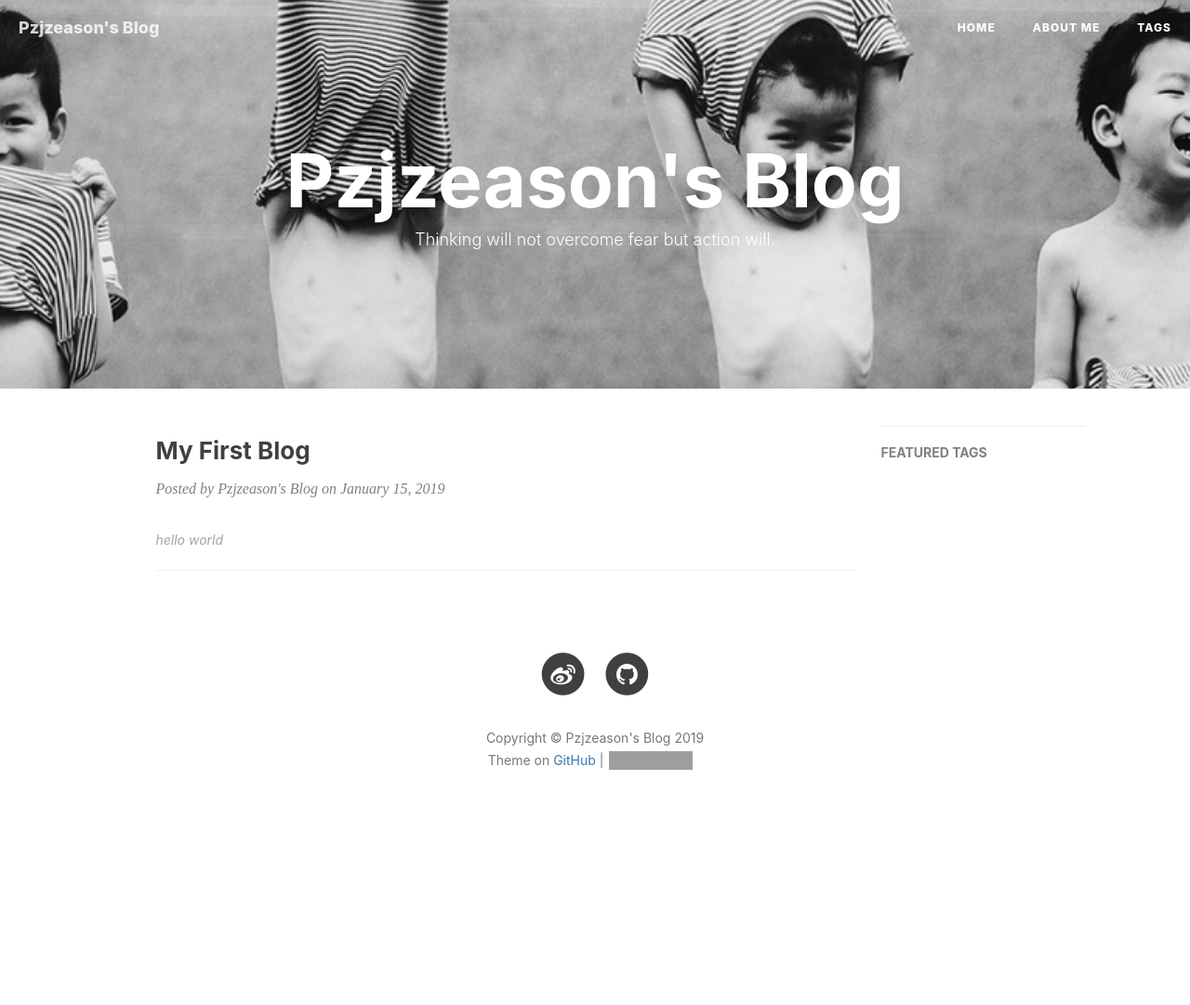
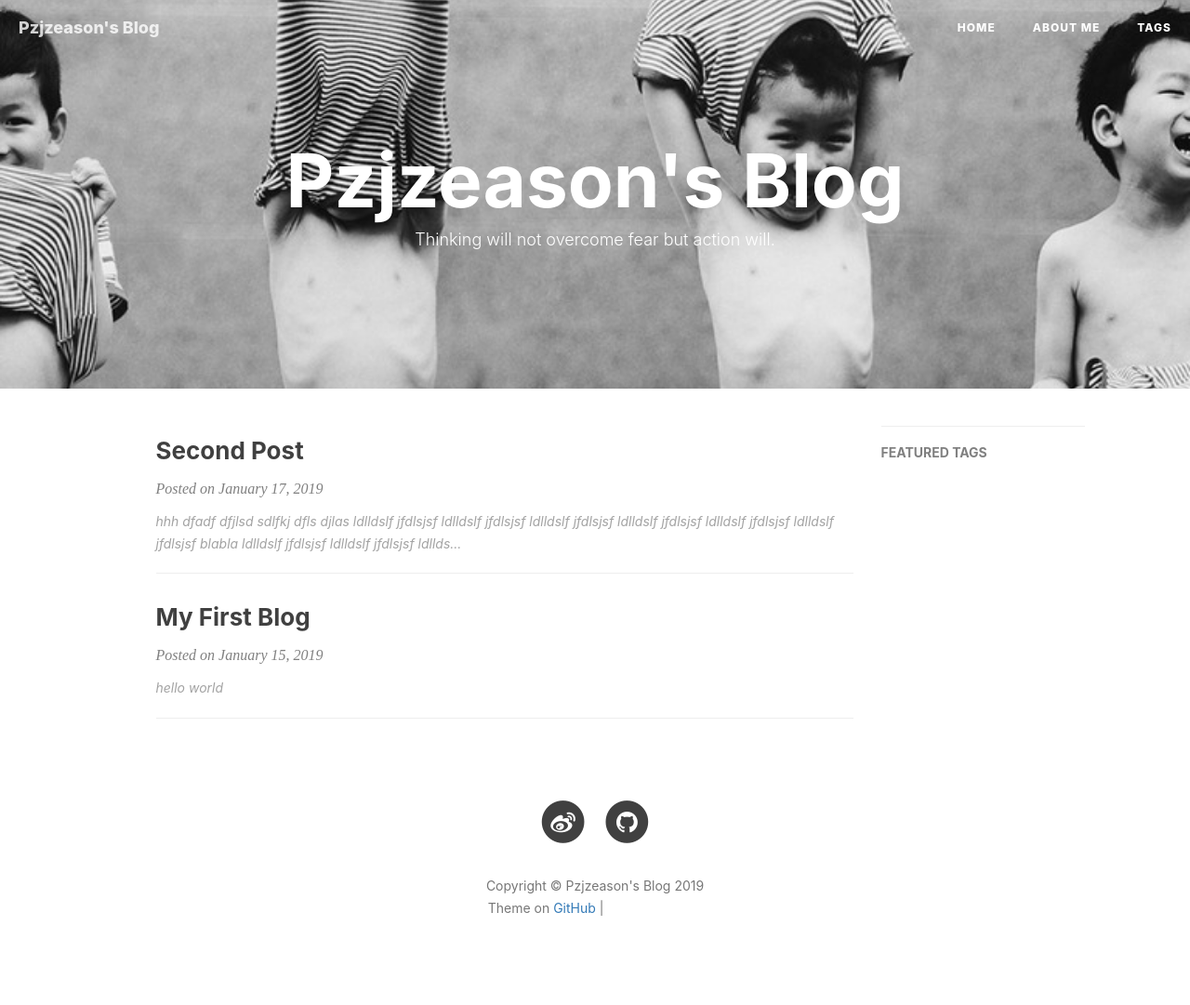
Before and after one commit to pzjzeason/pzjzeason.github.io, a Jekyll site: the page built from index.html, in a window 1280 px wide. Shown: the whole page at 93% size. Built offline with Jekyll 4.4.1, drawn with Linux system fonts in a browser that asks for light colours; nearby versions of some CDN libraries; the list of posts is cut into pages by our own code; comment, search, counter and statistics services are not loaded; before the commit the page ends 922 px from its top, so only the background shows below that; grey boxes are pictures that could not be loaded.

Commit message:
feat: some changes

```diff
--- a/CNAME
+++ /dev/null
@@ -1 +0,0 @@
-qiubaiying.top
--- a/_layouts/post.html
+++ b/_layouts/post.html
@@ -53,8 +53,7 @@
                     {% comment %} if page.subtitle {% endcomment %}
                     <h2 class="subheading">{{ page.subtitle }}</h2>
                     {% comment %} endif {% endcomment %}
-                    <span class="meta">Posted by {% if page.author %}{{ page.author }}{% else %}{{ site.title }}{%
-                        endif %} on {{ page.date | date: "%B %-d, %Y" }}</span>
+                    <span class="meta">Posted on {{ page.date | date: "%B %-d, %Y" }}</span>
                 </div>
             </div>
         </div>
--- /dev/null
+++ b/_posts/2019-01-17-second-post.md
@@ -0,0 +1,50 @@
+---
+layout: post
+title: Second Post
+date: 2019-01-17
+catalog: true
+tags:
+    - iOS
+    - Demo
+---
+
+# hhh
+
+dfadf
+dfjlsd
+sdlfkj
+dfls
+
+#### djlas
+
+ldlldslf jfdlsjsf
+ldlldslf jfdlsjsf
+ldlldslf jfdlsjsf
+ldlldslf jfdlsjsf
+ldlldslf jfdlsjsf
+ldlldslf jfdlsjsf
+
+# blabla
+
+ldlldslf jfdlsjsf
+ldlldslf jfdlsjsf
+ldlldslf jfdlsjsf
+ldlldslf jfdlsjsf
+ldlldslf jfdlsjsf
+ldlldslf jfdlsjsf
+ldlldslf jfdlsjsf
+
+## dljfa
+
+ldlldslf jfdlsjsf
+ldlldslf jfdlsjsf
+ldlldslf jfdlsjsf
+ldlldslf jfdlsjsf
+ldlldslf jfdlsjsf
+
+## slkjfd
+
+ldlldslf jfdlsjsf
+ldlldslf jfdlsjsf
+ldlldslf jfdlsjsf
+ldlldslf jfdlsjsfldlldslf jfdlsjsf
--- a/css/pzjzeason-blog.css
+++ b/css/pzjzeason-blog.css
@@ -636,6 +636,7 @@
   font-size: 16px;
   font-style: italic;
   margin-top: 0;
+  margin-bottom: 10px;
 }
 .post-preview > a > .post-meta > a {
   text-decoration: none;
--- a/index.html
+++ b/index.html
@@ -10,8 +10,7 @@
             {{ post.title }}
         </h2>
         <p class="post-meta">
-            Posted by {% if post.author %}{{ post.author }}{% else %}{{ site.title }}{% endif %} on {{ post.date |
-            date: "%B %-d, %Y" }}
+            Posted on {{ post.date | date: "%B %-d, %Y" }}
         </p>
         <div class="post-content-preview">
             {{ post.content | strip_html | truncate:200 }}
```
Also changed, not shown: _layouts/keynote.html (+46 -24 lines), _posts/2019-01-15-first-blog.md (+1 -0 lines), css/pzjzeason-blog.min.css, pwa/icons/pwa_icon_128.png (deleted), pwa/icons/pwa_icon_512.png (deleted), pwa/manifest.json (deleted).
